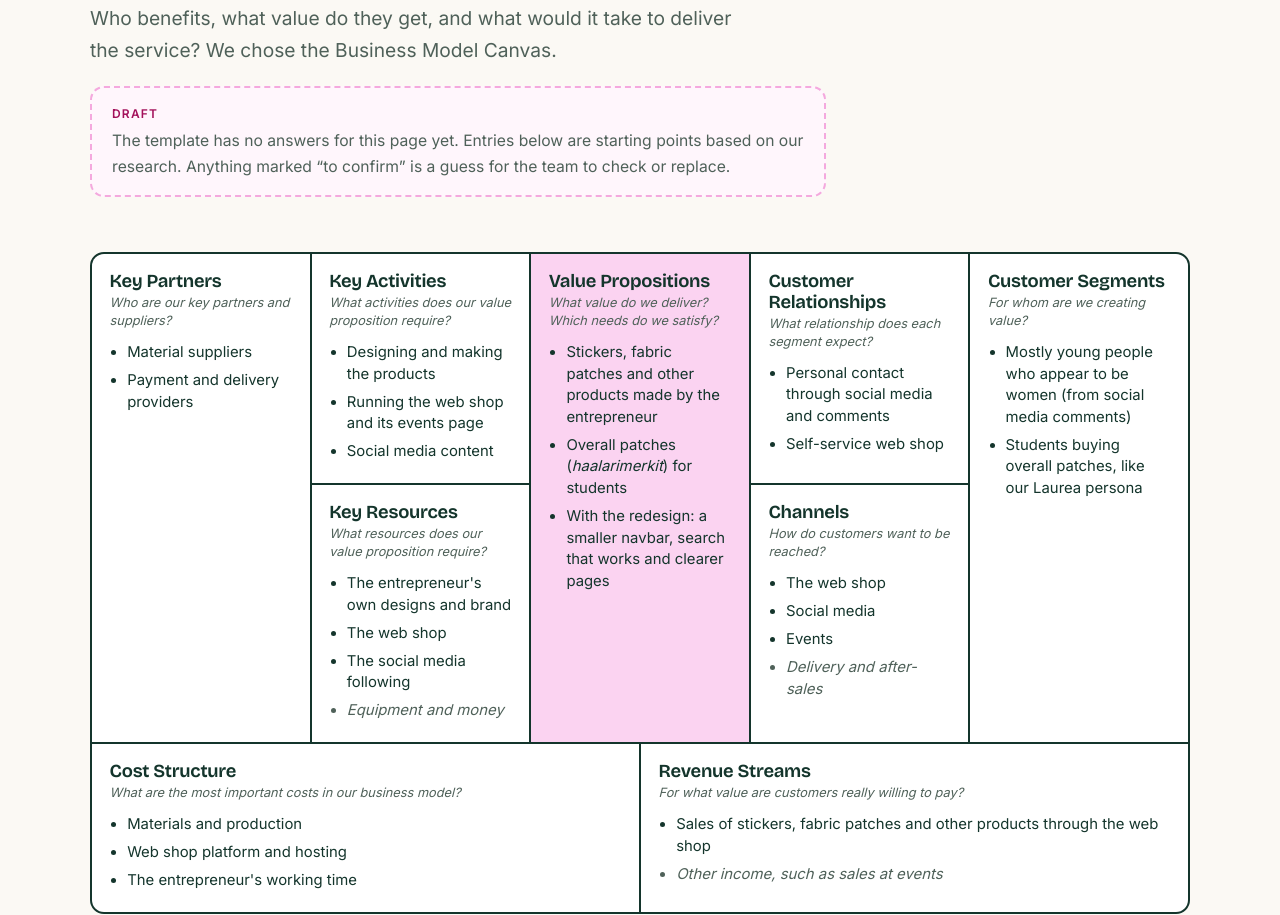
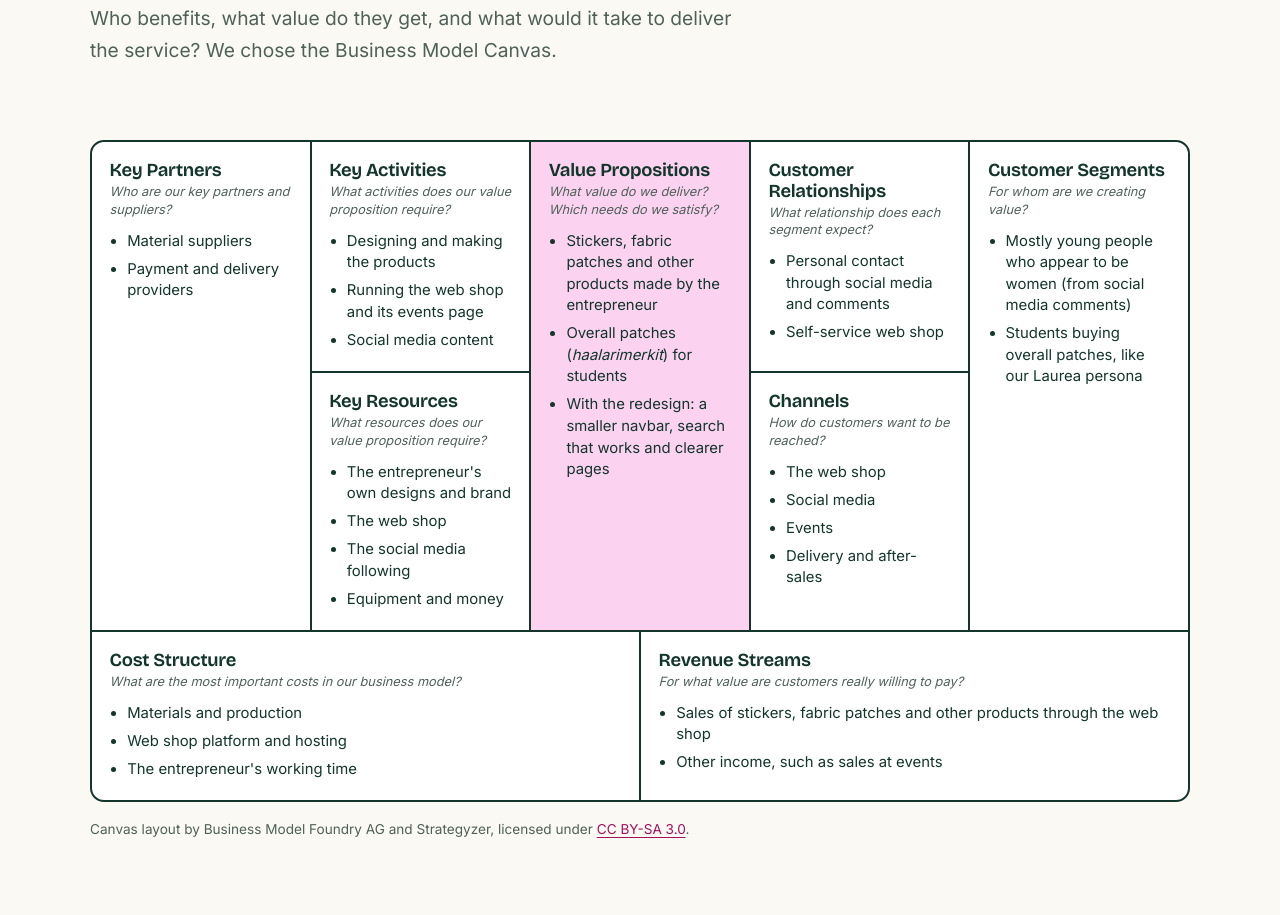
Before and after one commit to RasmusDB/FourStars-SDP, a plain HTML site: page business-model.html in a window 1280 px wide. Shown: the part 272-1187 px from the top of the page. Drawn offline with nearby package versions, Linux system fonts and the light colour scheme.

Commit message:
Business model styling finish

```diff
--- a/business-model.html
+++ b/business-model.html
@@ -41,10 +41,6 @@
         <p class="eyebrow">Deliver</p>
         <h1>Business Model Canvas</h1>
         <p class="lede">Who benefits, what value do they get, and what would it take to deliver the service? We chose the Business Model Canvas.</p>
-        <div class="todo" style="max-width:46rem">
-          <strong>Draft</strong>
-          <p>The template has no answers for this page yet. Entries below are starting points based on our research. Anything marked “to confirm” is a guess for the team to check or replace.</p>
-        </div>
       </div>
     </section>
 
@@ -89,7 +85,7 @@
               <li>The web shop</li>
               <li>Social media</li>
               <li>Events</li>
-              <li class="todo-li">Delivery and after-sales</li>
+              <li>Delivery and after-sales</li>
             </ul>
           </section>
 
@@ -119,7 +115,7 @@
               <li>The entrepreneur's own designs and brand</li>
               <li>The web shop</li>
               <li>The social media following</li>
-              <li class="todo-li">Equipment and money</li>
+              <li>Equipment and money</li>
             </ul>
           </section>
 
@@ -138,7 +134,7 @@
             <p class="prompt">For what value are customers really willing to pay?</p>
             <ul>
               <li>Sales of stickers, fabric patches and other products through the web shop</li>
-              <li class="todo-li">Other income, such as sales at events</li>
+              <li>Other income, such as sales at events</li>
             </ul>
           </section>
 
```
